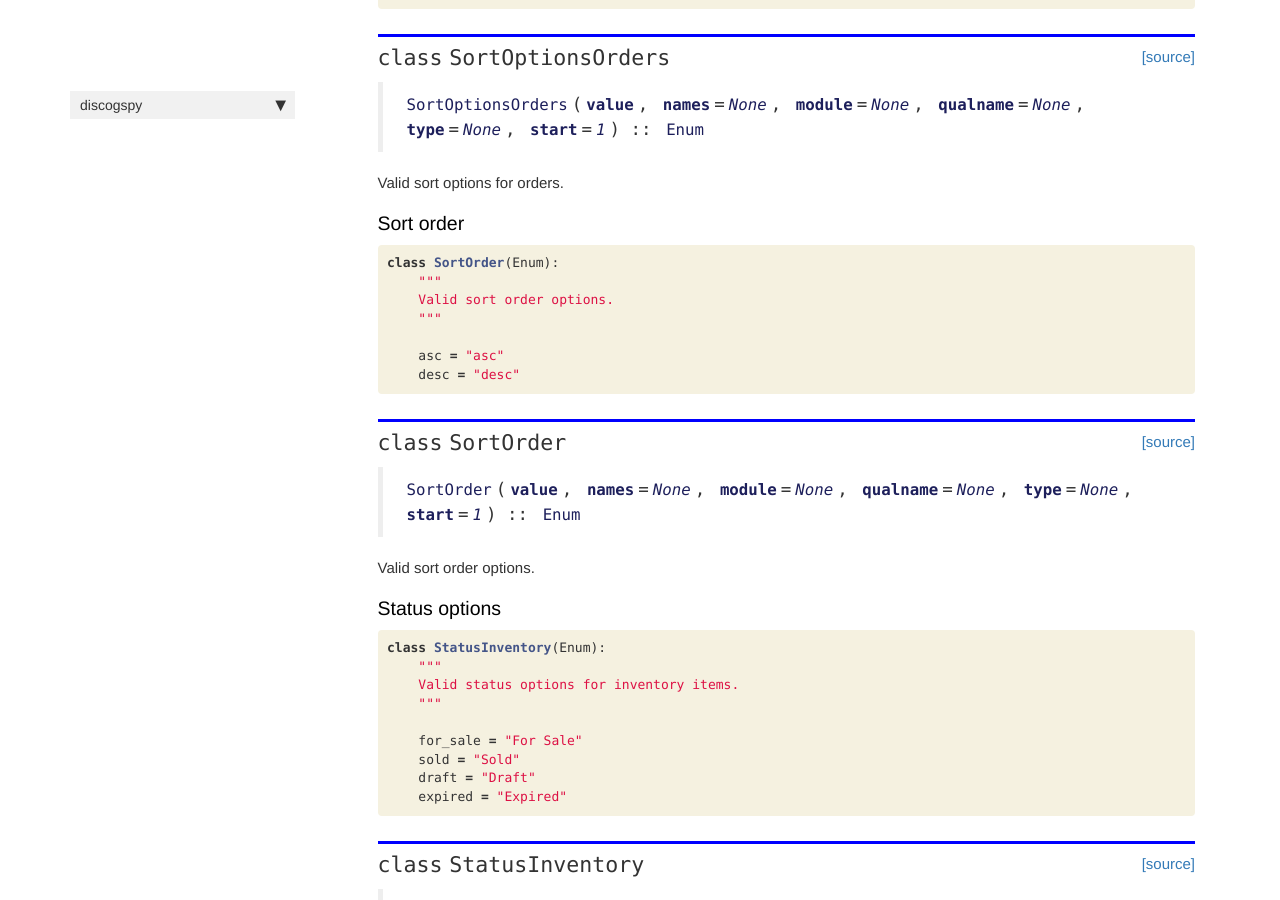
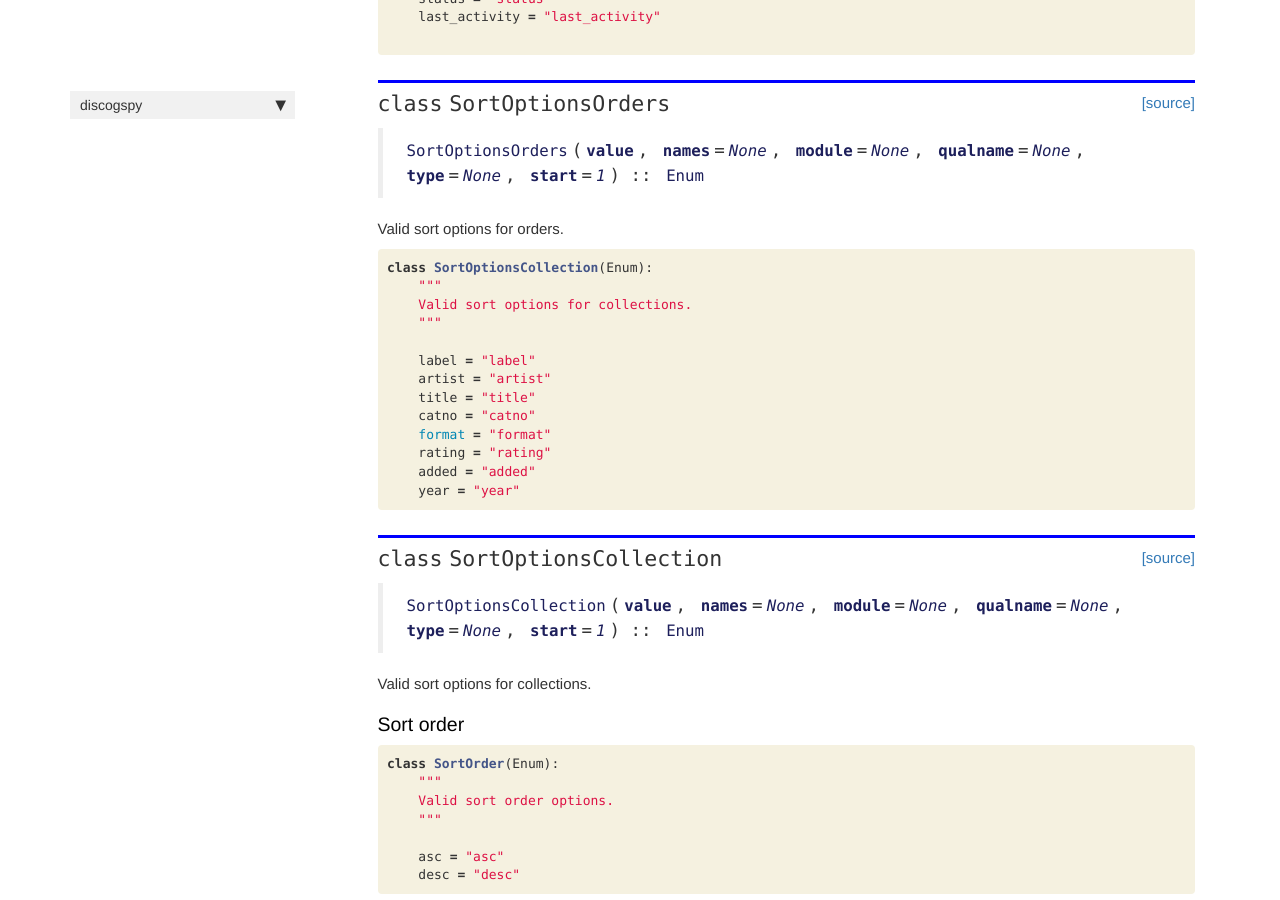
Before and after one commit to cpow-89/discogspy, a Jekyll site: the page built from docs/core.constants.html, in a window 1280 px wide and 900 px high, scrolled down 3716 px. Built offline with Jekyll 4.4.1, drawn with Linux system fonts in a browser that asks for light colours; nearby versions of some CDN libraries; comment, search, counter and statistics services are not loaded; some of the changed text lies outside the part shown.

```diff
--- a/discogspy/_nbdev.py
+++ b/discogspy/_nbdev.py
@@ -22,6 +22,7 @@
          "SortOptionsLabel": "00_core.constants.ipynb",
          "SortOptionsInventory": "00_core.constants.ipynb",
          "SortOptionsOrders": "00_core.constants.ipynb",
+         "SortOptionsCollection": "00_core.constants.ipynb",
          "SortOrder": "00_core.constants.ipynb",
          "StatusInventory": "00_core.constants.ipynb",
          "StatusNewListing": "00_core.constants.ipynb",
@@ -69,7 +70,8 @@
          "get_folder_metadata": "06_core.rq_collection.ipynb",
          "change_collection_folder_name": "06_core.rq_collection.ipynb",
          "delete_collection_folder": "06_core.rq_collection.ipynb",
-         "get_collection_folder_by_release": "06_core.rq_collection.ipynb"}
+         "get_collection_folder_by_release": "06_core.rq_collection.ipynb",
+         "get_collection_items_by_folder": "06_core.rq_collection.ipynb"}
 
 modules = ["core/constants.py",
            "core/discogs_user.py",
--- a/docs/core.constants.html
+++ b/docs/core.constants.html
@@ -318,6 +318,7 @@
     <span class="n">created</span> <span class="o">=</span> <span class="s2">&quot;created&quot;</span>
     <span class="n">status</span> <span class="o">=</span> <span class="s2">&quot;status&quot;</span>
     <span class="n">last_activity</span> <span class="o">=</span> <span class="s2">&quot;last_activity&quot;</span>
+
 </pre></div>
 
     </div>
@@ -337,6 +338,52 @@
 <h2 id="SortOptionsOrders" class="doc_header"><code>class</code> <code>SortOptionsOrders</code><a href="https://github.com/cpow-89/discogspy/tree/master/discogspy/core/constants.py#L115" class="source_link" style="float:right">[source]</a></h2><blockquote><p><code>SortOptionsOrders</code>(<strong><code>value</code></strong>, <strong><code>names</code></strong>=<em><code>None</code></em>, <strong><code>module</code></strong>=<em><code>None</code></em>, <strong><code>qualname</code></strong>=<em><code>None</code></em>, <strong><code>type</code></strong>=<em><code>None</code></em>, <strong><code>start</code></strong>=<em><code>1</code></em>) :: <code>Enum</code></p>
 </blockquote>
 <p>Valid sort options for orders.</p>
+
+</div>
+
+</div>
+
+</div>
+</div>
+
+</div>
+<div class="cell border-box-sizing code_cell rendered">
+<div class="input">
+
+<div class="inner_cell">
+    <div class="input_area">
+<div class=" highlight hl-ipython3"><pre><span></span><span class="k">class</span> <span class="nc">SortOptionsCollection</span><span class="p">(</span><span class="n">Enum</span><span class="p">):</span>
+    <span class="sd">&quot;&quot;&quot;</span>
+<span class="sd">    Valid sort options for collections.</span>
+<span class="sd">    &quot;&quot;&quot;</span>
+
+    <span class="n">label</span> <span class="o">=</span> <span class="s2">&quot;label&quot;</span>
+    <span class="n">artist</span> <span class="o">=</span> <span class="s2">&quot;artist&quot;</span>
+    <span class="n">title</span> <span class="o">=</span> <span class="s2">&quot;title&quot;</span>
+    <span class="n">catno</span> <span class="o">=</span> <span class="s2">&quot;catno&quot;</span>
+    <span class="nb">format</span> <span class="o">=</span> <span class="s2">&quot;format&quot;</span>
+    <span class="n">rating</span> <span class="o">=</span> <span class="s2">&quot;rating&quot;</span>
+    <span class="n">added</span> <span class="o">=</span> <span class="s2">&quot;added&quot;</span>
+    <span class="n">year</span> <span class="o">=</span> <span class="s2">&quot;year&quot;</span>
+</pre></div>
+
+    </div>
+</div>
+</div>
+
+</div>
+<div class="cell border-box-sizing code_cell rendered">
+
+<div class="output_wrapper">
+<div class="output">
+
+<div class="output_area">
+
+
+<div class="output_markdown rendered_html output_subarea ">
+<h2 id="SortOptionsCollection" class="doc_header"><code>class</code> <code>SortOptionsCollection</code><a href="https://github.com/cpow-89/discogspy/tree/master/discogspy/core/constants.py#L130" class="source_link" style="float:right">[source]</a></h2><blockquote><p><code>SortOptionsCollection</code>(<strong><code>value</code></strong>, <strong><code>names</code></strong>=<em><code>None</code></em>, <strong><code>module</code></strong>=<em><code>None</code></em>, <strong><code>qualname</code></strong>=<em><code>None</code></em>, <strong><code>type</code></strong>=<em><code>None</code></em>, <strong><code>start</code></strong>=<em><code>1</code></em>) :: <code>Enum</code></p>
+</blockquote>
+<p>Valid sort options for collections.</p>
 
 </div>
 
@@ -380,7 +427,7 @@
 
 
 <div class="output_markdown rendered_html output_subarea ">
-<h2 id="SortOrder" class="doc_header"><code>class</code> <code>SortOrder</code><a href="https://github.com/cpow-89/discogspy/tree/master/discogspy/core/constants.py#L129" class="source_link" style="float:right">[source]</a></h2><blockquote><p><code>SortOrder</code>(<strong><code>value</code></strong>, <strong><code>names</code></strong>=<em><code>None</code></em>, <strong><code>module</code></strong>=<em><code>None</code></em>, <strong><code>qualname</code></strong>=<em><code>None</code></em>, <strong><code>type</code></strong>=<em><code>None</code></em>, <strong><code>start</code></strong>=<em><code>1</code></em>) :: <code>Enum</code></p>
+<h2 id="SortOrder" class="doc_header"><code>class</code> <code>SortOrder</code><a href="https://github.com/cpow-89/discogspy/tree/master/discogspy/core/constants.py#L147" class="source_link" style="float:right">[source]</a></h2><blockquote><p><code>SortOrder</code>(<strong><code>value</code></strong>, <strong><code>names</code></strong>=<em><code>None</code></em>, <strong><code>module</code></strong>=<em><code>None</code></em>, <strong><code>qualname</code></strong>=<em><code>None</code></em>, <strong><code>type</code></strong>=<em><code>None</code></em>, <strong><code>start</code></strong>=<em><code>1</code></em>) :: <code>Enum</code></p>
 </blockquote>
 <p>Valid sort order options.</p>
 
@@ -428,7 +475,7 @@
 
 
 <div class="output_markdown rendered_html output_subarea ">
-<h2 id="StatusInventory" class="doc_header"><code>class</code> <code>StatusInventory</code><a href="https://github.com/cpow-89/discogspy/tree/master/discogspy/core/constants.py#L140" class="source_link" style="float:right">[source]</a></h2><blockquote><p><code>StatusInventory</code>(<strong><code>value</code></strong>, <strong><code>names</code></strong>=<em><code>None</code></em>, <strong><code>module</code></strong>=<em><code>None</code></em>, <strong><code>qualname</code></strong>=<em><code>None</code></em>, <strong><code>type</code></strong>=<em><code>None</code></em>, <strong><code>start</code></strong>=<em><code>1</code></em>) :: <code>Enum</code></p>
+<h2 id="StatusInventory" class="doc_header"><code>class</code> <code>StatusInventory</code><a href="https://github.com/cpow-89/discogspy/tree/master/discogspy/core/constants.py#L158" class="source_link" style="float:right">[source]</a></h2><blockquote><p><code>StatusInventory</code>(<strong><code>value</code></strong>, <strong><code>names</code></strong>=<em><code>None</code></em>, <strong><code>module</code></strong>=<em><code>None</code></em>, <strong><code>qualname</code></strong>=<em><code>None</code></em>, <strong><code>type</code></strong>=<em><code>None</code></em>, <strong><code>start</code></strong>=<em><code>1</code></em>) :: <code>Enum</code></p>
 </blockquote>
 <p>Valid status options for inventory items.</p>
 
@@ -469,7 +516,7 @@
 
 
 <div class="output_markdown rendered_html output_subarea ">
-<h2 id="StatusNewListing" class="doc_header"><code>class</code> <code>StatusNewListing</code><a href="https://github.com/cpow-89/discogspy/tree/master/discogspy/core/constants.py#L153" class="source_link" style="float:right">[source]</a></h2><blockquote><p><code>StatusNewListing</code>(<strong><code>value</code></strong>, <strong><code>names</code></strong>=<em><code>None</code></em>, <strong><code>module</code></strong>=<em><code>None</code></em>, <strong><code>qualname</code></strong>=<em><code>None</code></em>, <strong><code>type</code></strong>=<em><code>None</code></em>, <strong><code>start</code></strong>=<em><code>1</code></em>) :: <code>Enum</code></p>
+<h2 id="StatusNewListing" class="doc_header"><code>class</code> <code>StatusNewListing</code><a href="https://github.com/cpow-89/discogspy/tree/master/discogspy/core/constants.py#L171" class="source_link" style="float:right">[source]</a></h2><blockquote><p><code>StatusNewListing</code>(<strong><code>value</code></strong>, <strong><code>names</code></strong>=<em><code>None</code></em>, <strong><code>module</code></strong>=<em><code>None</code></em>, <strong><code>qualname</code></strong>=<em><code>None</code></em>, <strong><code>type</code></strong>=<em><code>None</code></em>, <strong><code>start</code></strong>=<em><code>1</code></em>) :: <code>Enum</code></p>
 </blockquote>
 <p>Valid status options for inventory listing.</p>
 
@@ -517,7 +564,7 @@
 
 
 <div class="output_markdown rendered_html output_subarea ">
-<h2 id="StatusOrder" class="doc_header"><code>class</code> <code>StatusOrder</code><a href="https://github.com/cpow-89/discogspy/tree/master/discogspy/core/constants.py#L165" class="source_link" style="float:right">[source]</a></h2><blockquote><p><code>StatusOrder</code>(<strong><code>value</code></strong>, <strong><code>names</code></strong>=<em><code>None</code></em>, <strong><code>module</code></strong>=<em><code>None</code></em>, <strong><code>qualname</code></strong>=<em><code>None</code></em>, <strong><code>type</code></strong>=<em><code>None</code></em>, <strong><code>start</code></strong>=<em><code>1</code></em>) :: <code>Enum</code></p>
+<h2 id="StatusOrder" class="doc_header"><code>class</code> <code>StatusOrder</code><a href="https://github.com/cpow-89/discogspy/tree/master/discogspy/core/constants.py#L183" class="source_link" style="float:right">[source]</a></h2><blockquote><p><code>StatusOrder</code>(<strong><code>value</code></strong>, <strong><code>names</code></strong>=<em><code>None</code></em>, <strong><code>module</code></strong>=<em><code>None</code></em>, <strong><code>qualname</code></strong>=<em><code>None</code></em>, <strong><code>type</code></strong>=<em><code>None</code></em>, <strong><code>start</code></strong>=<em><code>1</code></em>) :: <code>Enum</code></p>
 </blockquote>
 <p>Valid status options for updating an order.</p>
 
@@ -570,7 +617,7 @@
 
 
 <div class="output_markdown rendered_html output_subarea ">
-<h2 id="StatusOrders" class="doc_header"><code>class</code> <code>StatusOrders</code><a href="https://github.com/cpow-89/discogspy/tree/master/discogspy/core/constants.py#L184" class="source_link" style="float:right">[source]</a></h2><blockquote><p><code>StatusOrders</code>(<strong><code>value</code></strong>, <strong><code>names</code></strong>=<em><code>None</code></em>, <strong><code>module</code></strong>=<em><code>None</code></em>, <strong><code>qualname</code></strong>=<em><code>None</code></em>, <strong><code>type</code></strong>=<em><code>None</code></em>, <strong><code>start</code></strong>=<em><code>1</code></em>) :: <code>Enum</code></p>
+<h2 id="StatusOrders" class="doc_header"><code>class</code> <code>StatusOrders</code><a href="https://github.com/cpow-89/discogspy/tree/master/discogspy/core/constants.py#L202" class="source_link" style="float:right">[source]</a></h2><blockquote><p><code>StatusOrders</code>(<strong><code>value</code></strong>, <strong><code>names</code></strong>=<em><code>None</code></em>, <strong><code>module</code></strong>=<em><code>None</code></em>, <strong><code>qualname</code></strong>=<em><code>None</code></em>, <strong><code>type</code></strong>=<em><code>None</code></em>, <strong><code>start</code></strong>=<em><code>1</code></em>) :: <code>Enum</code></p>
 </blockquote>
 <p>Valid status options for filtering order list.</p>
 
@@ -629,7 +676,7 @@
 
 
 <div class="output_markdown rendered_html output_subarea ">
-<h2 id="ReleaseCondition" class="doc_header"><code>class</code> <code>ReleaseCondition</code><a href="https://github.com/cpow-89/discogspy/tree/master/discogspy/core/constants.py#L208" class="source_link" style="float:right">[source]</a></h2><blockquote><p><code>ReleaseCondition</code>(<strong><code>value</code></strong>, <strong><code>names</code></strong>=<em><code>None</code></em>, <strong><code>module</code></strong>=<em><code>None</code></em>, <strong><code>qualname</code></strong>=<em><code>None</code></em>, <strong><code>type</code></strong>=<em><code>None</code></em>, <strong><code>start</code></strong>=<em><code>1</code></em>) :: <code>Enum</code></p>
+<h2 id="ReleaseCondition" class="doc_header"><code>class</code> <code>ReleaseCondition</code><a href="https://github.com/cpow-89/discogspy/tree/master/discogspy/core/constants.py#L226" class="source_link" style="float:right">[source]</a></h2><blockquote><p><code>ReleaseCondition</code>(<strong><code>value</code></strong>, <strong><code>names</code></strong>=<em><code>None</code></em>, <strong><code>module</code></strong>=<em><code>None</code></em>, <strong><code>qualname</code></strong>=<em><code>None</code></em>, <strong><code>type</code></strong>=<em><code>None</code></em>, <strong><code>start</code></strong>=<em><code>1</code></em>) :: <code>Enum</code></p>
 </blockquote>
 <p>Valid release conditions.</p>
 
@@ -679,7 +726,7 @@
 
 
 <div class="output_markdown rendered_html output_subarea ">
-<h2 id="SleeveCondition" class="doc_header"><code>class</code> <code>SleeveCondition</code><a href="https://github.com/cpow-89/discogspy/tree/master/discogspy/core/constants.py#L226" class="source_link" style="float:right">[source]</a></h2><blockquote><p><code>SleeveCondition</code>(<strong><code>value</code></strong>, <strong><code>names</code></strong>=<em><code>None</code></em>, <strong><code>module</code></strong>=<em><code>None</code></em>, <strong><code>qualname</code></strong>=<em><code>None</code></em>, <strong><code>type</code></strong>=<em><code>None</code></em>, <strong><code>start</code></strong>=<em><code>1</code></em>) :: <code>Enum</code></p>
+<h2 id="SleeveCondition" class="doc_header"><code>class</code> <code>SleeveCondition</code><a href="https://github.com/cpow-89/discogspy/tree/master/discogspy/core/constants.py#L244" class="source_link" style="float:right">[source]</a></h2><blockquote><p><code>SleeveCondition</code>(<strong><code>value</code></strong>, <strong><code>names</code></strong>=<em><code>None</code></em>, <strong><code>module</code></strong>=<em><code>None</code></em>, <strong><code>qualname</code></strong>=<em><code>None</code></em>, <strong><code>type</code></strong>=<em><code>None</code></em>, <strong><code>start</code></strong>=<em><code>1</code></em>) :: <code>Enum</code></p>
 </blockquote>
 <p>Valid listing conditions.</p>
 
```
Also changed, not shown: docs/core.rq_collection.html (+48 -6 lines), 4 other files.
